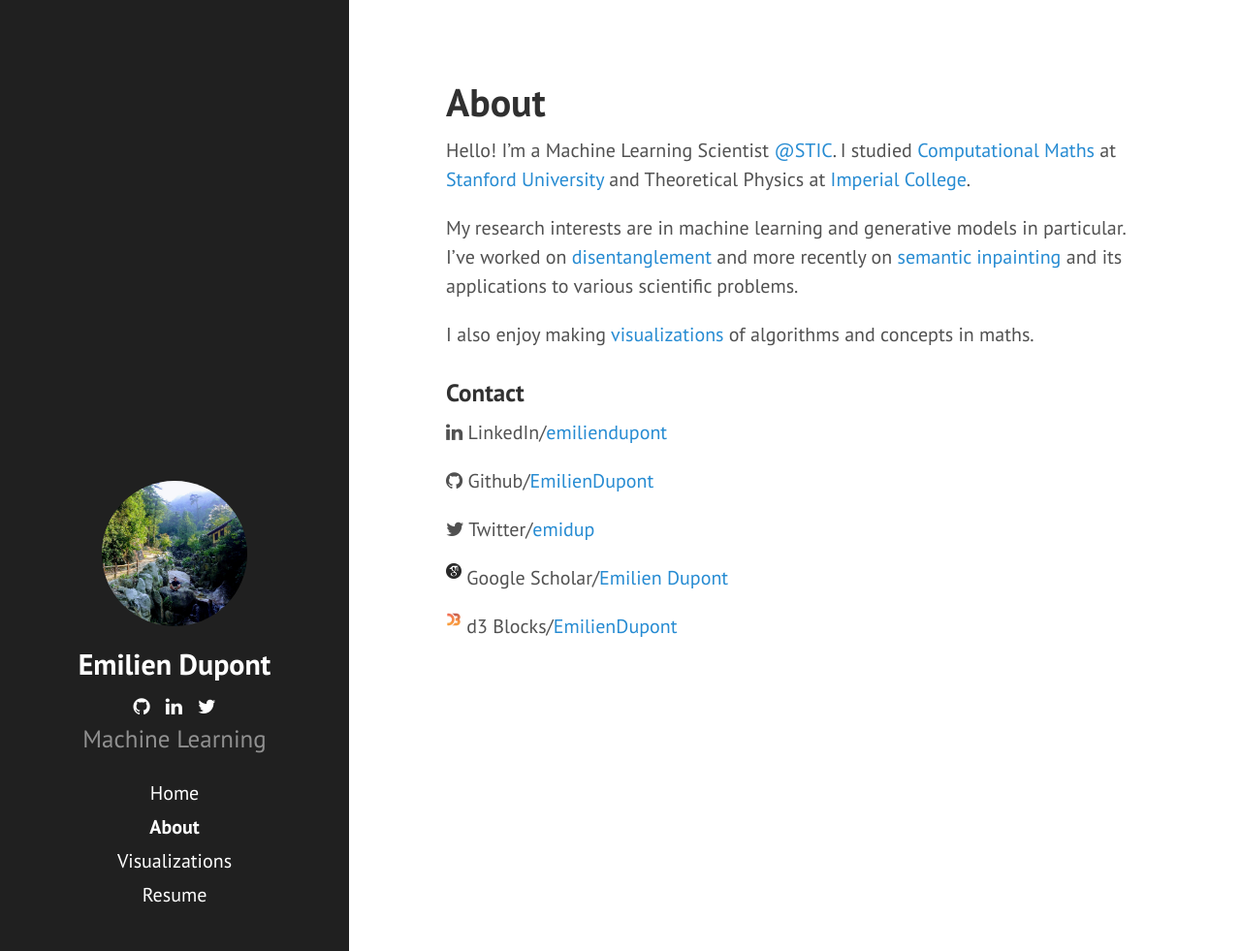
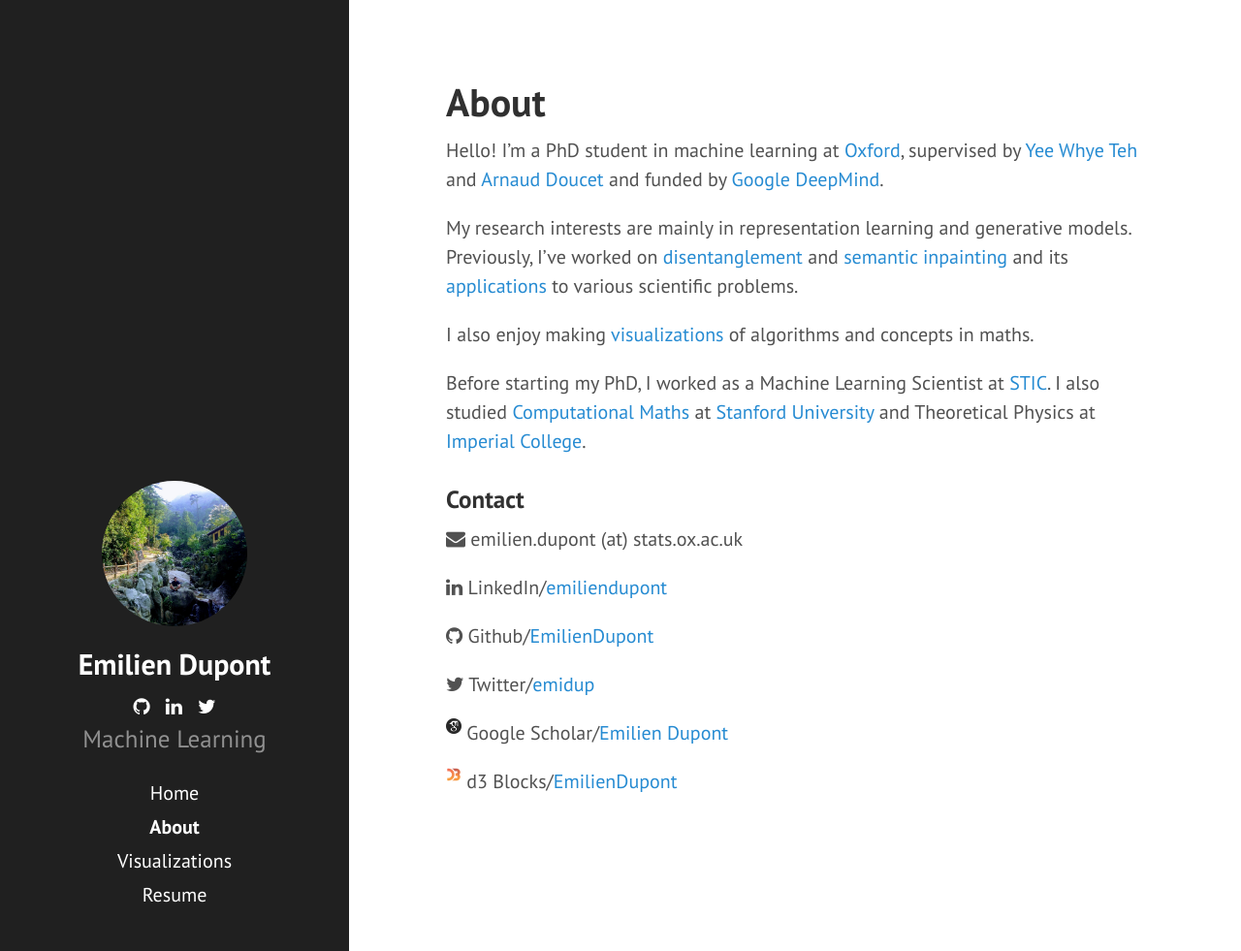
Before and after one commit to EmilienDupont/emiliendupont.github.io, a Jekyll site: the page built from about.md, in a window 1280 px wide and 981 px high. Shown: the whole window at 97% size. Built offline with Jekyll 4.4.1, drawn with Linux system fonts in a browser that asks for light colours; nearby versions of some CDN libraries.

Commit message:
:palm_tree: upadted resume and about description

```diff
--- a/about.md
+++ b/about.md
@@ -4,16 +4,19 @@ title: About
 ---
 
 
-Hello! I'm a Machine Learning Scientist [@STIC](http://www.slb.com/about/rd/technology/stic.aspx). I studied [Computational Maths](https://icme.stanford.edu/) at [Stanford University](https://www.stanford.edu/) and Theoretical Physics at [Imperial College](https://www.imperial.ac.uk/).
+Hello! I'm a PhD student in machine learning at [Oxford](http://www.ox.ac.uk/), supervised by [Yee Whye Teh](http://www.stats.ox.ac.uk/~teh/) and [Arnaud Doucet](https://www.stats.ox.ac.uk/~doucet/) and funded by [Google DeepMind](https://deepmind.com/).
 
-
-My research interests are in machine learning and generative models in particular. I've worked on [disentanglement](https://arxiv.org/abs/1804.00104) and more recently on [semantic inpainting](https://arxiv.org/abs/1802.03065) and its applications to various scientific problems.
-
+My research interests are mainly in representation learning and generative models. Previously, I've worked on [disentanglement](https://arxiv.org/abs/1804.00104) and [semantic inpainting](https://arxiv.org/abs/1802.03065) and its [applications](https://arxiv.org/abs/1802.03065) to various scientific problems.
 
 I also enjoy making [visualizations](https://emiliendupont.github.io/visualizations/) of algorithms and concepts in maths.
 
+Before starting my PhD, I worked as a Machine Learning Scientist at [STIC](http://www.slb.com/about/rd/technology/stic.aspx). I also studied [Computational Maths](https://icme.stanford.edu/) at [Stanford University](https://www.stanford.edu/) and Theoretical Physics at [Imperial College](https://www.imperial.ac.uk/).
+
 
 ### Contact
+<i class="fa fa-envelope"></i>
+emilien.dupont (at) stats.ox.ac.uk
+
 <i class="fa fa-linkedin"></i> LinkedIn/[emiliendupont](https://linkedin.com/in/emiliendupont)
 
 <i class="fa fa-github"></i> Github/[EmilienDupont](https://github.com/EmilienDupont)
```
Also changed, not shown: 1 other file.
